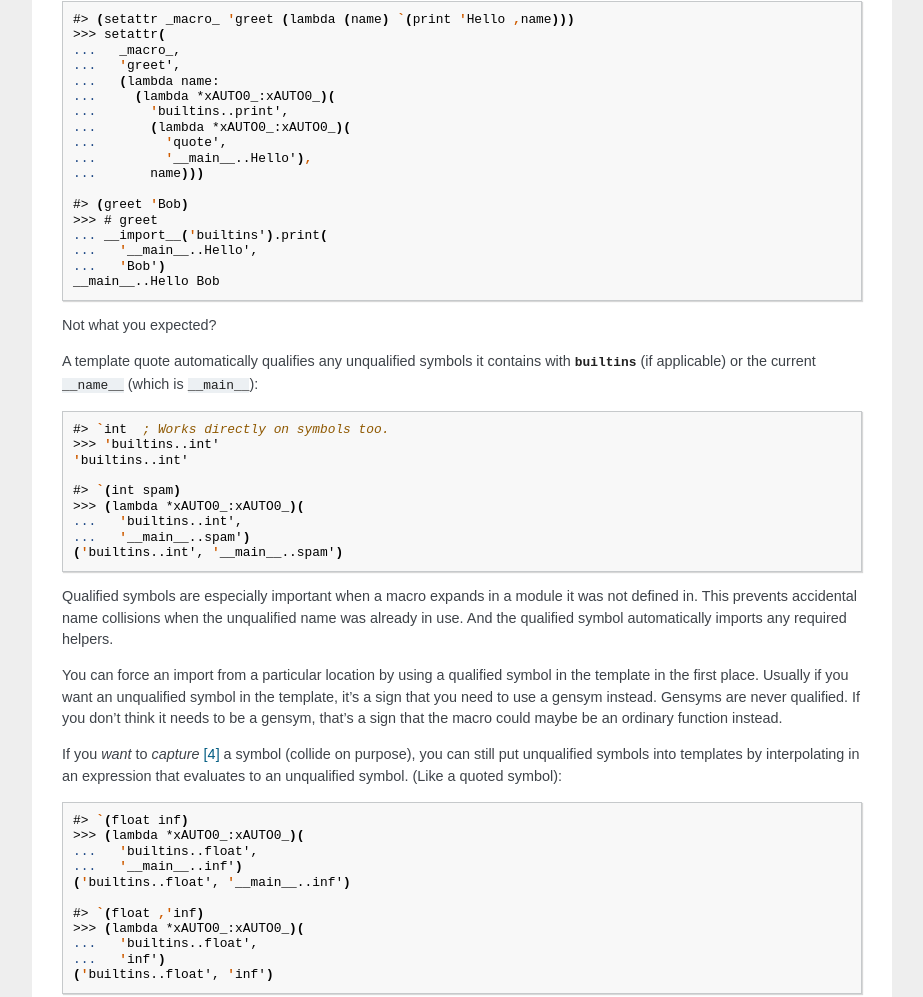
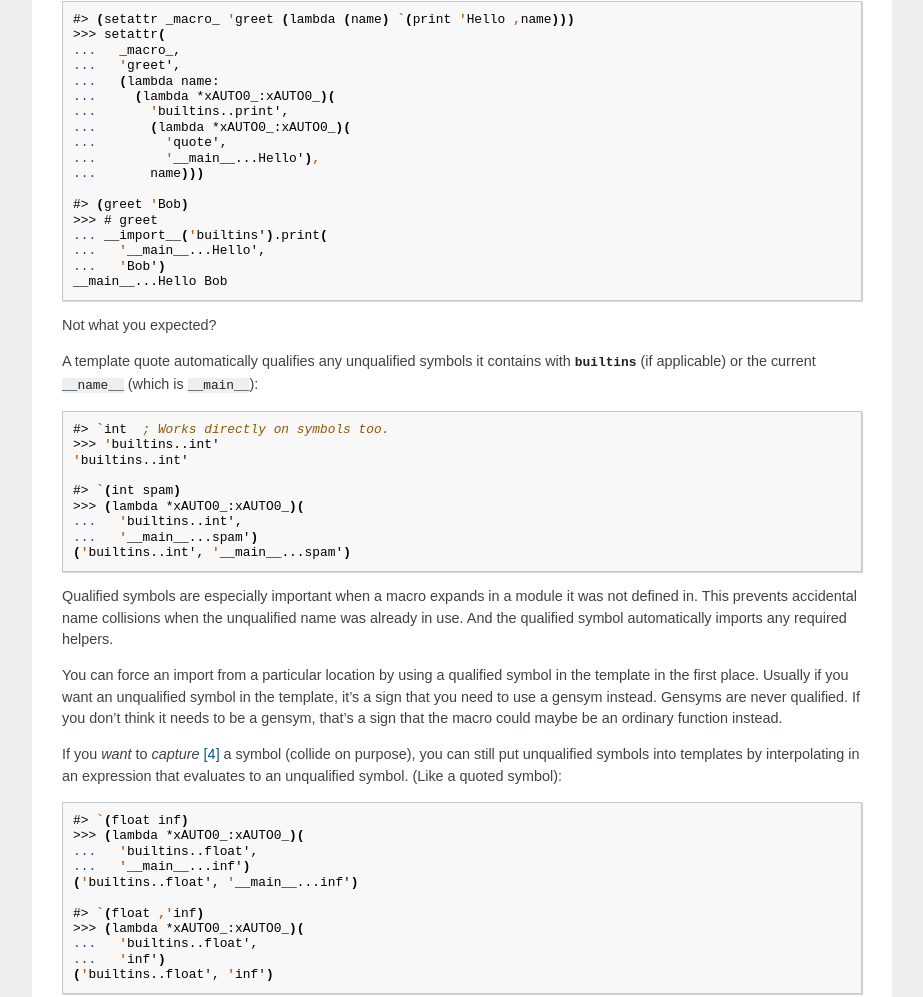
Before and after one commit to gilch/hissp, a Sphinx documentation site: the page built from docs/tutorial.rst, in a window 1280 px wide and 1400 px high, scrolled down 15585 px. Shown: the part 109-1106 px from the top of the window, without its empty margins (268-1191 px from the left). Built offline with Sphinx 7.4.7, drawn with Linux system fonts in a browser that asks for light colours; pages that are not in the unit, such as notebooks, are missing from menus.

```diff
--- a/docs/faq.rst
+++ b/docs/faq.rst
@@ -107,8 +107,8 @@
 .. code-block:: Lissp
 
    #> `op.add
-   >>> '__main__..op.add'
-   '__main__..op.add'
+   >>> '__main__...op.add'
+   '__main__...op.add'
 
 And you can still qualify it yourself instead of letting the reader do it for you:
 
--- a/docs/lissp_quickstart.rst
+++ b/docs/lissp_quickstart.rst
@@ -502,7 +502,7 @@
 
    ;;; linked-list emulation
 
-   ;; These really could be functions, but their expansion is small enough to inline.
+   ;; These really could be functions, but their expansions are small enough to inline.
 
    (car "abcd")                           ;'a'
    (cdr "abcd")                           ;'bcd'
--- a/docs/tutorial.rst
+++ b/docs/tutorial.rst
@@ -1094,15 +1094,15 @@
     ...       'builtins..print',
     ...       (lambda *xAUTO0_:xAUTO0_)(
     ...         'quote',
-    ...         '__main__..Hello'),
+    ...         '__main__...Hello'),
     ...       name)))
 
     #> (greet 'Bob)
     >>> # greet
     ... __import__('builtins').print(
-    ...   '__main__..Hello',
+    ...   '__main__...Hello',
     ...   'Bob')
-    __main__..Hello Bob
+    __main__...Hello Bob
 
 Not what you expected?
 
@@ -1119,8 +1119,8 @@
     #> `(int spam)
     >>> (lambda *xAUTO0_:xAUTO0_)(
     ...   'builtins..int',
-    ...   '__main__..spam')
-    ('builtins..int', '__main__..spam')
+    ...   '__main__...spam')
+    ('builtins..int', '__main__...spam')
 
 Qualified symbols are especially important
 when a macro expands in a module it was not defined in.
@@ -1147,8 +1147,8 @@
     #> `(float inf)
     >>> (lambda *xAUTO0_:xAUTO0_)(
     ...   'builtins..float',
-    ...   '__main__..inf')
-    ('builtins..float', '__main__..inf')
+    ...   '__main__...inf')
+    ('builtins..float', '__main__...inf')
 
     #> `(float ,'inf)
     >>> (lambda *xAUTO0_:xAUTO0_)(
```
Also changed, not shown: 3 other files.
